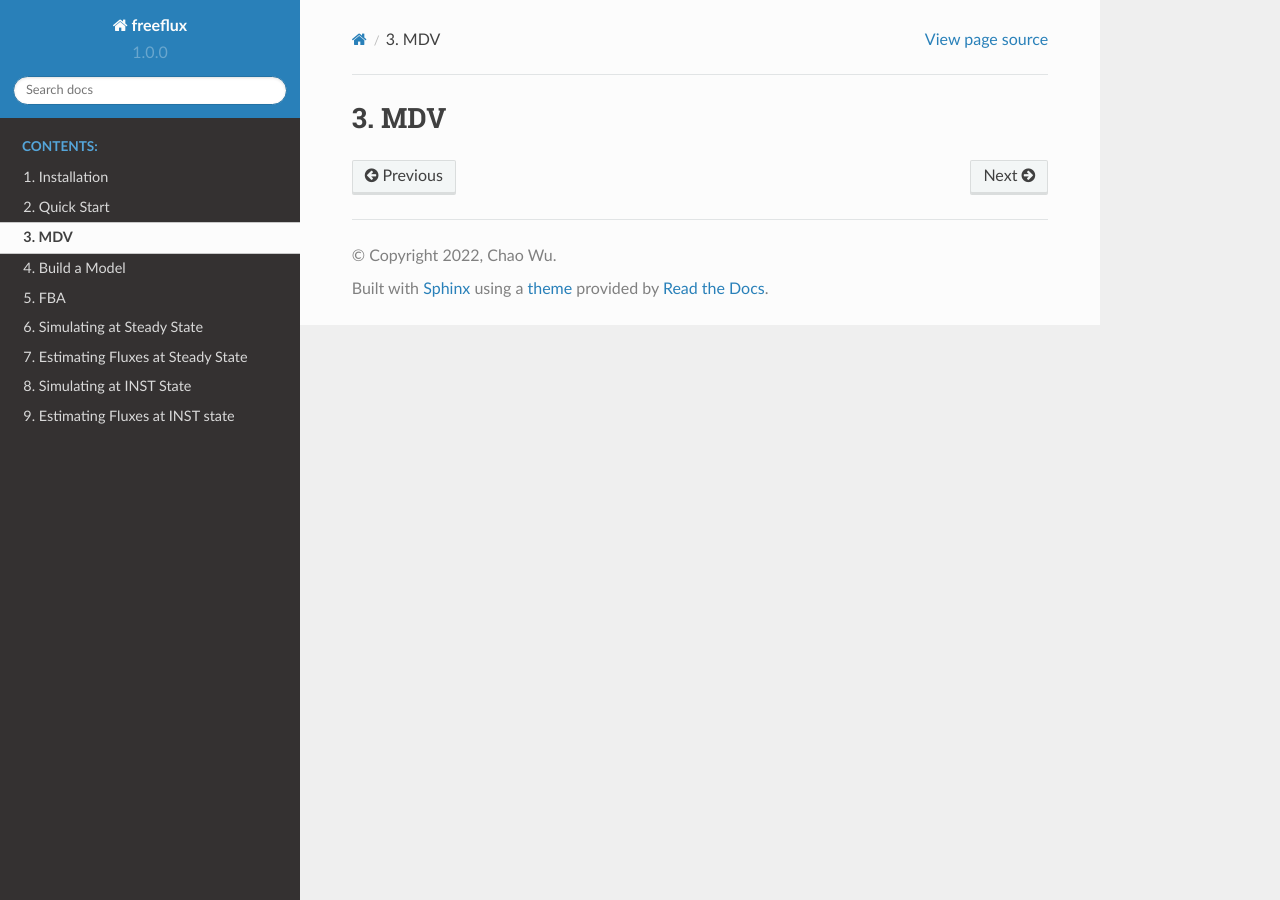
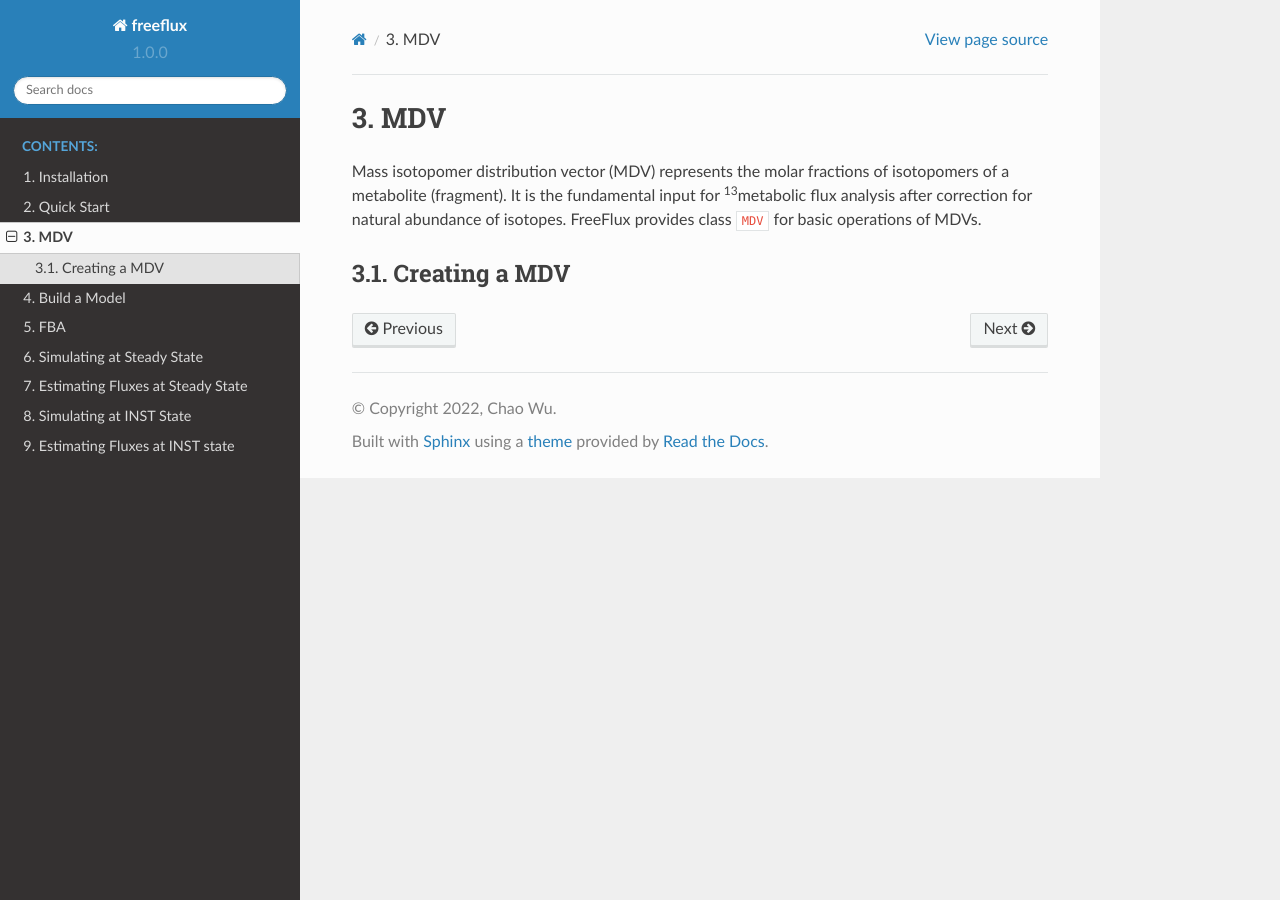
Before and after one commit to Chaowu88/freeflux, a Sphinx documentation site: the page built from docs/source/mdv.rst, in a window 1280 px wide. Built offline with Sphinx 7.4.7 and the Read the Docs theme 2.0.0, drawn with Linux system fonts in a browser that asks for light colours.

Commit message:
Update mdv.rst

```diff
--- a/docs/source/mdv.rst
+++ b/docs/source/mdv.rst
@@ -1,2 +1,7 @@
 MDV
 ===
+
+Mass isotopomer distribution vector (MDV) represents the molar fractions of isotopomers of a metabolite (fragment). It is the fundamental input for \ :sup:`13`\metabolic flux analysis after correction for natural abundance of isotopes. FreeFlux provides class ``MDV`` for basic operations of MDVs.
+
+Creating a MDV
+--------------
```
